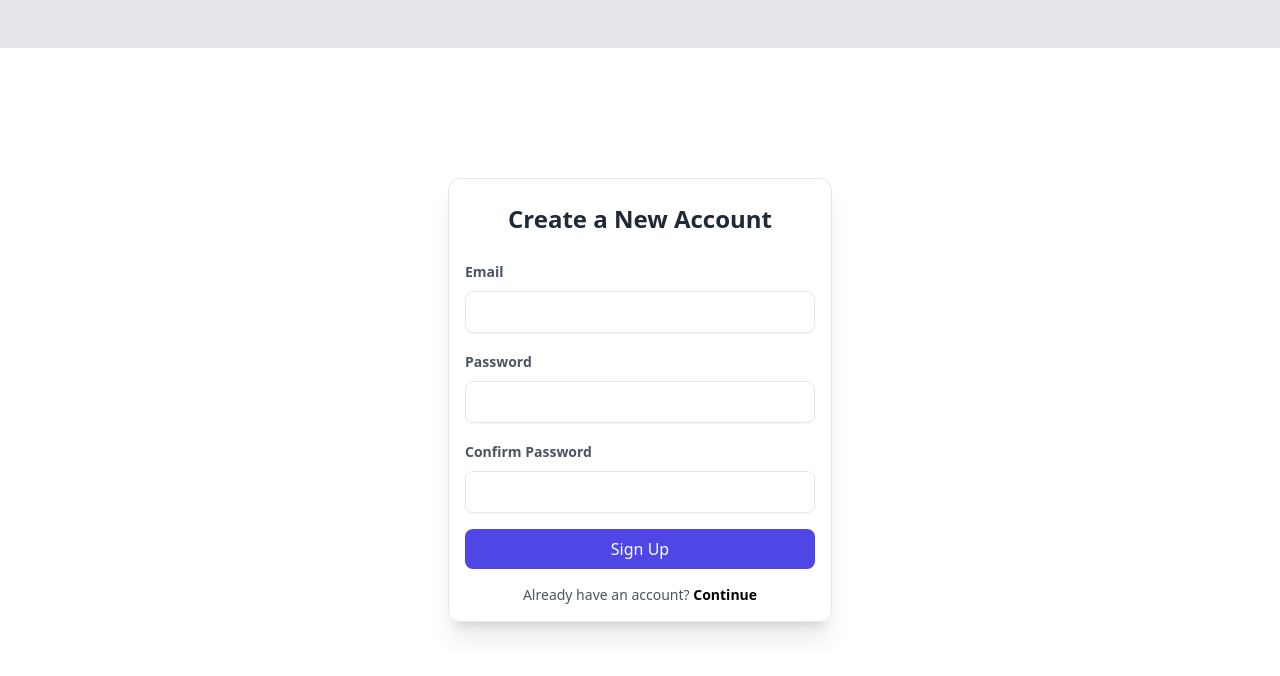
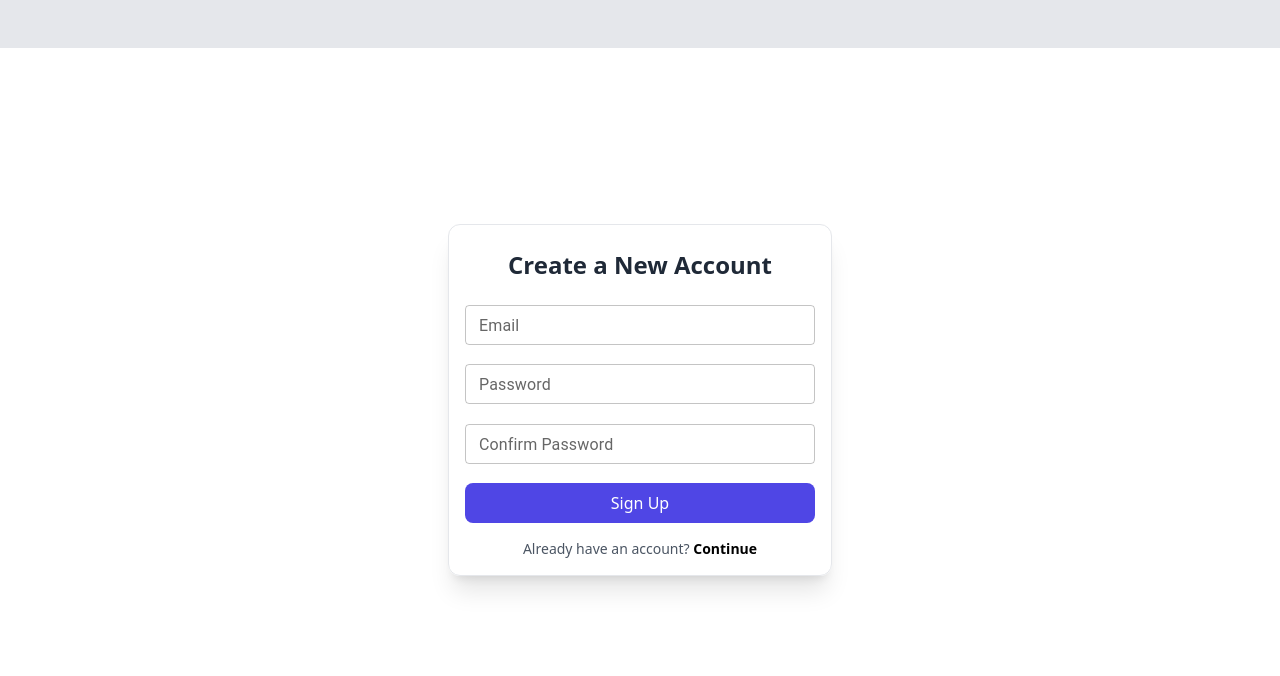
Before and after one commit to abdelrhmanadel200/weather-app, a React (Create React App) app: page /register in a window 1280 px wide. Shown: the top 676 px of the page. Built offline with nearby package versions, Linux system fonts and the light colour scheme; no server answers.

Commit message:
Update index.jsx

```diff
--- a/src/components/auth/register/index.jsx
+++ b/src/components/auth/register/index.jsx
@@ -1,113 +1,113 @@
-import React, { useState } from 'react'
-import { Navigate, Link, useNavigate } from 'react-router-dom'
-import { useAuth } from '../../../index.jsx'
-import { doCreateUserWithEmailAndPassword } from '../../../firebase/auth'
+import React, { useState } from 'react';
+import { Navigate, Link, useNavigate } from 'react-router-dom';
+import { useAuth } from '../../../index.jsx';
+import { doCreateUserWithEmailAndPassword } from '../../../firebase/auth';
+import { TextField, Button } from '@mui/material';
 
 const Register = () => {
+  const navigate = useNavigate();
 
-    const navigate = useNavigate()
+  const [email, setEmail] = useState('');
+  const [password, setPassword] = useState('');
+  const [confirmPassword, setConfirmPassword] = useState('');
+  const [isRegistering, setIsRegistering] = useState(false);
+  const [errorMessage, setErrorMessage] = useState('');
 
-    const [email, setEmail] = useState('')
-    const [password, setPassword] = useState('')
-    const [confirmPassword, setconfirmPassword] = useState('')
-    const [isRegistering, setIsRegistering] = useState(false)
-    const [errorMessage, setErrorMessage] = useState('')
-
-    const { userLoggedIn } = useAuth()
+  const { userLoggedIn } = useAuth();
 
   const onSubmit = async (e) => {
-        e.preventDefault()
+    e.preventDefault();
     if (!isRegistering) {
       if (password !== confirmPassword) {
-            setErrorMessage('Passwords do not match')
-            return
+        setErrorMessage('Passwords do not match');
+        return;
       }
-          setIsRegistering(true)
+      setIsRegistering(true);
       try {
-            await doCreateUserWithEmailAndPassword(email, password)
+        await doCreateUserWithEmailAndPassword(email, password);
         // doSendEmailVerification()
-            navigate('/home', { replace: true }) // redirect to home page after successful registration
+        navigate('/home', { replace: true }); // redirect to home page after successful registration
       } catch (error) {
-            setIsRegistering(false)
-            setErrorMessage(getErrorMessage(error))
+        setIsRegistering(false);
+        setErrorMessage(getErrorMessage(error));
       }
     }
-      }
-
-
+  };
 
   const getErrorMessage = (error) => {
     if (error.code === 'auth/invalid-email') {
-            return 'Invalid email address.'
+      return 'Invalid email address.';
     } else if (error.code === 'auth/weak-password') {
-            return 'Password should be at least 6 characters.'
+      return 'Password should be at least 6 characters.';
     } else if (error.code === 'auth/email-already-in-use') {
-            return 'Email address is already in use.'
+        setTimeout(() => {
+          navigate('/login', { replace: true }); // or whatever the path to your login index.js is
+        }, 2000);
+        return 'Email address is already in use.';
        } else {
-            return 'An unknown error occurred.'
+      return 'An unknown error occurred.';
     }
-    }
-
+  };
 
   return (
     <>
       {userLoggedIn && (<Navigate to={'/home'} replace={true} />)}
 
-            <main className="w-full h-screen flex self-center place-content-center place-items-center">
+      <main className="w-full h-screen flex self-center place-content-center place-items-center p-10">
         <div className="w-96 text-gray-600 space-y-5 p-4 shadow-xl border rounded-xl">
           <div className="text-center mb-6">
             <div className="mt-2">
               <h3 className="text-gray-800 text-xl font-semibold sm:text-2xl">Create a New Account</h3>
             </div>
+          </div>
+          <form onSubmit={onSubmit} className="space-y-4">
+            <div>
+              <TextField
+                label="Email"
+                type="email"
+                autoComplete="email"
+                size="small"
+                sx={{ marginBottom: 0.4 }}
 
-                    </div>
-                    <form
-                        onSubmit={onSubmit}
-                        className="space-y-4"
-                    >
-                        <div>
-                            <label className="text-sm text-gray-600 font-bold">
-                                Email
-                            </label>
-                            <input
-                                type="email"
-                                autoComplete='email'
-                                required
-                                value={email} onChange={(e) => { setEmail(e.target.value) }}
-                                className="w-full mt-2 px-3 py-2 text-gray-500 bg-transparent outline-none border focus:indigo-600 shadow-sm rounded-lg transition duration-300"
+                value={email}
+                onChange={(e) => setEmail(e.target.value)}
+                variant="outlined"
+                fullWidth
               />
             </div>
 
             <div>
-                            <label className="text-sm text-gray-600 font-bold">
-                                Password
-                            </label>
-                            <input
+              <TextField
+                label="Password"
+                type="password"
+                autoComplete="new-password"
+                size="small"
+                sx={{ marginBottom: 0.4 }}
+                value={password}
+                onChange={(e) => setPassword(e.target.value)}
+                variant="outlined"
+                fullWidth
                 disabled={isRegistering}
-                                type="password"
-                                autoComplete='new-password'
-                                required
-                                value={password} onChange={(e) => { setPassword(e.target.value) }}
-                                className="w-full mt-2 px-3 py-2 text-gray-500 bg-transparent outline-none border focus:border-indigo-600 shadow-sm rounded-lg transition duration-300"
               />
             </div>
 
             <div>
-                            <label className="text-sm text-gray-600 font-bold">
-                                Confirm Password
-                            </label>
-                            <input
+              <TextField
+                label="Confirm Password"
+                type="password"
+                autoComplete="off"
+                size="small"
+                sx={{ marginBottom: 0.4 }}
+                value={confirmPassword}
+                onChange={(e) => setConfirmPassword(e.target.value)}
+                variant="outlined"
+                fullWidth
                 disabled={isRegistering}
-                                type="password"
-                                autoComplete='off'
-                                required
-                                value={confirmPassword} onChange={(e) => { setconfirmPassword(e.target.value) }}
-                                className="w-full mt-2 px-3 py-2 text-gray-500 bg-transparent outline-none border focus:border-indigo-600 shadow-sm rounded-lg transition duration-300"
               />
             </div>
 
             {errorMessage && (
-                            <span className='text-red-600 font-bold'>{errorMessage}</span>
+              <span className="text-red-600 font-bold">{errorMessage}</span>
             )}
 
 <button
@@ -119,13 +119,15 @@ const Register = () => {
                         </button>
             <div className="text-sm text-center">
               Already have an account? {'   '}
-                            <Link to={'/login'} className="text-center text-sm hover:underline font-bold" style={{color: "#000000"}}>Continue</Link>
+              <Link to={'/login'} className="text-center text-sm hover:underline font-bold" style={{ color: "#000000" }}>
+                Continue
+              </Link>
             </div>
           </form>
         </div>
       </main>
     </>
-    )
-}
+  );
+};
 
-export default Register
+export default Register;
```
Lines whose indentation alone changed are shown as unchanged.
